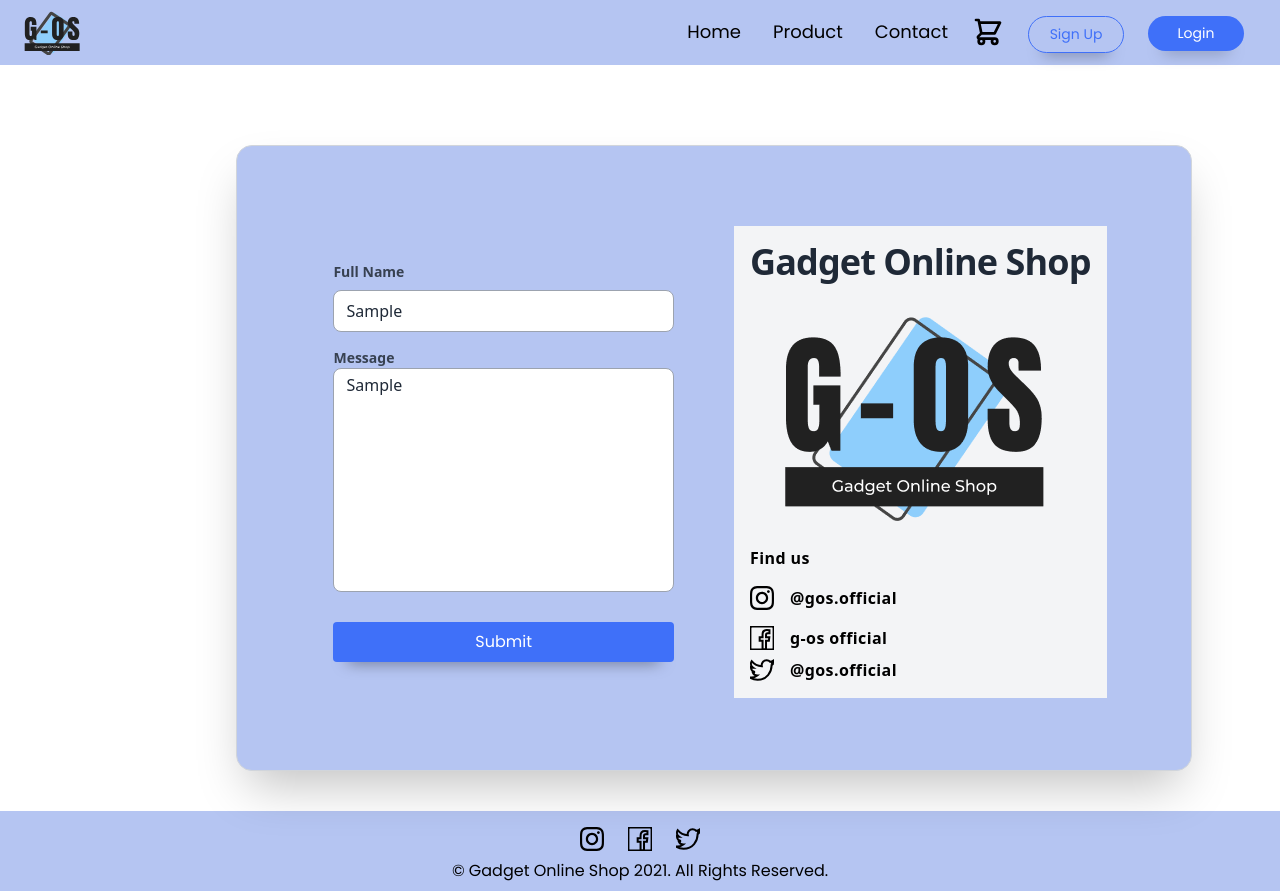
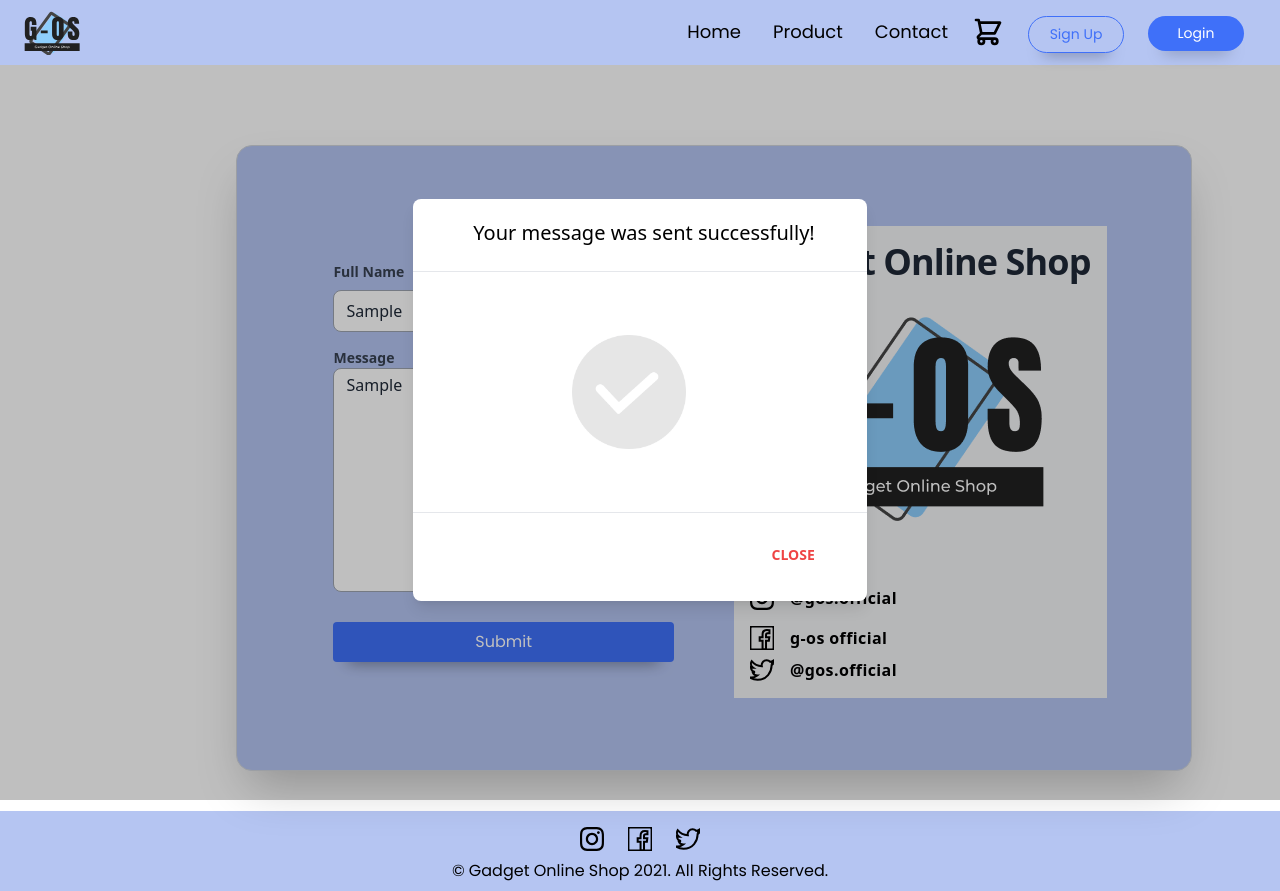
Before and after one commit to Rianifitriim/Web-Dev-React, a React (Create React App) app: page /contact in a window 1280 px wide. Both pictures are taken after typing "Sample", "Sample" into the empty fields and a click on the button "Submit". Shown: the top 891 px of the page. Built offline with nearby package versions, Linux system fonts and the light colour scheme.

Commit message:
add alert message

```diff
--- a/src/pages/ContactPage.jsx
+++ b/src/pages/ContactPage.jsx
@@ -8,10 +8,14 @@
 import Navbar from "../layouts/NavbarNoLogin";
 import NavbarLogin from "../layouts/NavbarLogin";
 import Footer from "../layouts/Footer";
+import success from "../images/success.gif";
+
+
 
 export default function ContactPage(){
 
 const [user, setUser] = useState()
+const [showModal, setShowModal] = React.useState(false);
 
 useEffect(() => {
 const loggedInUser = localStorage.getItem("credential");
@@ -26,6 +30,7 @@
 message: "",
 });
 
+
 const [errors, setErrors] = useState({});
 
 const handleChange = (event) => {
@@ -37,11 +42,56 @@
 const handleFormSubmit = (event) => {
 event.preventDefault();
 setErrors(validation(values));
+setShowModal(true);
 };
 
 return(
+
  <div>
-    {user ? <NavbarLogin /> : <Navbar />}
+    {user ?
+    <NavbarLogin /> :
+    <Navbar />}
+    {showModal ? (
+        <>
+          <div
+            className="justify-center items-center flex overflow-x-hidden overflow-y-auto fixed inset-0 z-50 outline-none focus:outline-none"
+          >
+            <div className="relative w-auto my-6 mx-auto max-w-3xl">
+              {/*content*/}
+              <div className="border-0 rounded-lg shadow-lg relative flex flex-col w-full bg-white outline-none focus:outline-none">
+                {/*header*/}
+                <div className="flex items-start justify-between p-5 border-b border-solid border-blueGray-200 rounded-t">
+                  <h5 className="ml-10 text-xl font-normal">
+                  Your message was sent successfully!
+                  </h5>
+                  <button
+                    className="p-1 ml-auto bg-transparent border-0 text-black opacity-5 float-right text-3xl leading-none font-semibold outline-none focus:outline-none"
+                    onClick={() => setShowModal(false)}
+                  >
+                    <span className="bg-transparent text-black opacity-5 h-6 w-6 text-2xl block outline-none focus:outline-none">
+                      ×
+                    </span>
+                  </button>
+                </div>
+                {/*body*/}
+                <div className="relative p-6 flex-auto">
+                <img className="ml-24 w-48"src={success} alt="success"></img>
+                </div>
+                <div className="flex items-center justify-end p-6 border-t border-solid border-blueGray-200 rounded-b">
+                    <button
+                    className="text-red-500 background-transparent font-bold uppercase px-6 py-2 text-sm outline-none focus:outline-none mr-1 mb-1 ease-linear transition-all duration-150"
+                    type="button"
+                    onClick={() => setShowModal(false)}
+                  >
+                    Close
+                  </button>
+                  </div>
+              </div>
+            </div>
+          </div>
+          <div className="opacity-25 fixed inset-0 z-40 bg-black"></div>
+        </>
+      ) : null}
     <div className="container flex justify-center px-5 mt-20 ml-16">
         <div className="ml-3 mb-10 bg-B5C5F2 lg:p-8 border border-gray-300 shadow-2xl rounded-2xl lg:ml-5">
             <div className=" mx-auto sm:px-6 lg:px-8">
@@ -68,9 +118,13 @@
                                     {errors.message && <p className="error">{errors.message}</p>}
                                 </div>
                             </div>
+
                             <div className="mt-2">
-                                <Button def="default" type="loginSignUpSend" onClick={handleFormSubmit}>Submit</Button>
+                                <Button def="default" type="loginSignUpSend" onClick={handleFormSubmit} >Submit</Button>
                             </div>
+
+
+
                         </form>
 
                         <div className="p-4 mx-5 my-10 bg-gray-100 dark:bg-gray-800">
@@ -104,6 +158,7 @@
                                     @gos.official
                                 </div>
                             </div>
+
                         </div>
                     </div>
                 </div>
```
Also changed, not shown: src/images/success.gif (added). Lines whose indentation alone changed are shown as unchanged.
